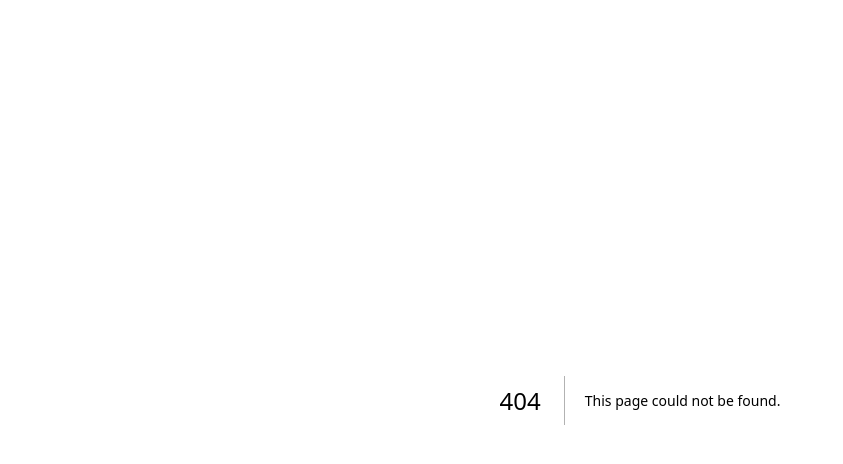
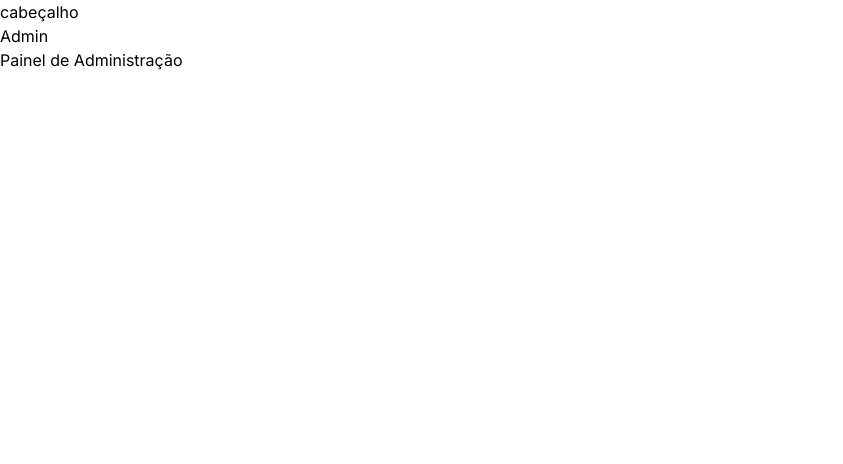
Before and after one commit to jovemcleb/e-comerce-next, a Next.js app: page /admin in a window 1280 px wide. Before the commit this address had no page. Shown: the top 464 px of the page, without its empty margins (0-843 px from the left). Built offline with nearby package versions, Linux system fonts and the light colour scheme.

Commit message:
feat: implements dinamic routes, layouts and loadings

```diff
--- /dev/null
+++ b/src/app/(auth)/layout.tsx
@@ -0,0 +1,10 @@
+import { ReactNode } from 'react';
+
+export default function AuthLayout({ children }: { children: ReactNode }) {
+  return (
+    <div>
+      <h1 className="text-xl font-bold">Logo do app</h1>
+      <div>{children}</div>
+    </div>
+  );
+}
--- /dev/null
+++ b/src/app/(auth)/sign-in/page.tsx
@@ -0,0 +1,3 @@
+export default function SignIn() {
+  return <h1>Sign In</h1>;
+}
--- /dev/null
+++ b/src/app/(auth)/sign-up/page.tsx
@@ -0,0 +1,3 @@
+export default function SignUp() {
+  return <h1>Sign Up</h1>;
+}
--- /dev/null
+++ b/src/app/admin/layout.tsx
@@ -0,0 +1,10 @@
+import { ReactNode } from 'react';
+
+export default function AdminLayout({ children }: { children: ReactNode }) {
+  return (
+    <div>
+      <div>{children}</div>
+      <h1>Painel de Administração</h1>
+    </div>
+  );
+}
--- /dev/null
+++ b/src/app/admin/login/page.tsx
@@ -0,0 +1,3 @@
+export default function Login() {
+  return <h1>Login</h1>;
+}
--- /dev/null
+++ b/src/app/admin/page.tsx
@@ -0,0 +1,3 @@
+export default function Admin() {
+  return <h1>Admin</h1>;
+}
--- /dev/null
+++ b/src/app/catalog/loading.tsx
@@ -0,0 +1,3 @@
+export default function Loading() {
+  return <div>loading catalog</div>;
+}
--- /dev/null
+++ b/src/app/catalog/page.tsx
@@ -0,0 +1,5 @@
+export default async function Catalog() {
+  await new Promise((resolve) => setTimeout(resolve, 2000));
+
+  return <h1>Catalog</h1>;
+}
--- /dev/null
+++ b/src/app/catalog/product/[...data]/page.tsx
@@ -0,0 +1,23 @@
+'use client';
+
+interface ProductProps {
+  params: {
+    data: string[];
+  };
+}
+
+export default function Product({ params }: ProductProps) {
+  const [productId, size, color] = params.data;
+  console.log(params.data);
+  return (
+    <>
+      <h1>Product</h1>
+      <p>ID: {productId}</p>
+      <p>Size: {size}</p>
+      <p>Color: {color}</p>
+      <button onClick={() => console.log('Adicionou ao carrinho')}>
+        Adicionar ao carrinho
+      </button>
+    </>
+  );
+}
--- a/src/app/layout.tsx
+++ b/src/app/layout.tsx
@@ -15,8 +15,11 @@ export default function RootLayout({
   children: React.ReactNode;
 }>) {
   return (
-    <html lang="en">
-      <body className={inter.className}>{children}</body>
+    <html lang="pt-br">
+      <body className={inter.className}>
+        <div>cabeçalho</div>
+        {children}
+      </body>
     </html>
   );
 }
--- /dev/null
+++ b/src/app/loading.tsx
@@ -0,0 +1,3 @@
+export default function Loading() {
+  return <h1>Carregando...</h1>;
+}
--- a/src/app/page.tsx
+++ b/src/app/page.tsx
@@ -1,3 +1,14 @@
-export default function Home() {
-  return <h1>Hello World</h1>;
+export default async function Home() {
+  await new Promise((resolve) => setTimeout(resolve, 2000));
+
+  const response = await fetch('https://api.github.com/users/jovemcleb');
+
+  const user = await response.json();
+
+  return (
+    <>
+      <h1>Hello World</h1>
+      <pre>{JSON.stringify(user, null, 2)}</pre>
+    </>
+  );
 }
```
